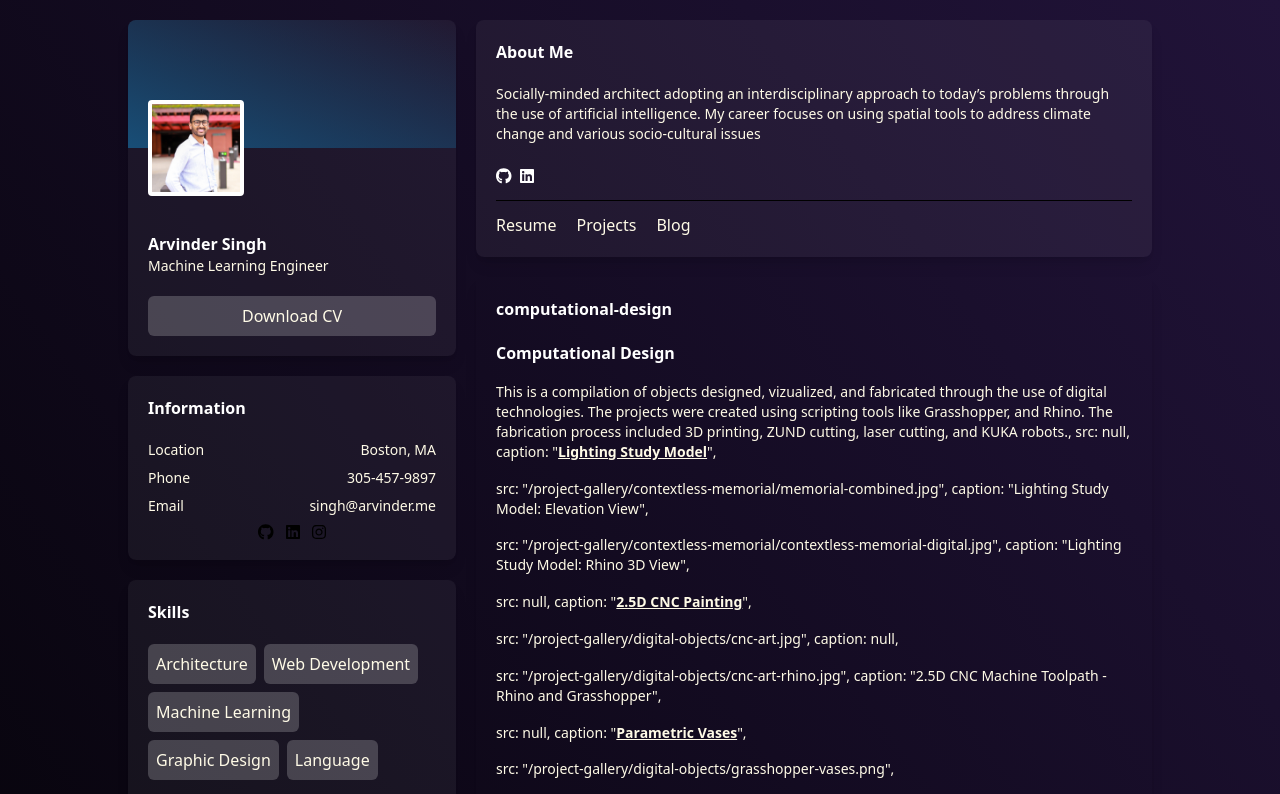
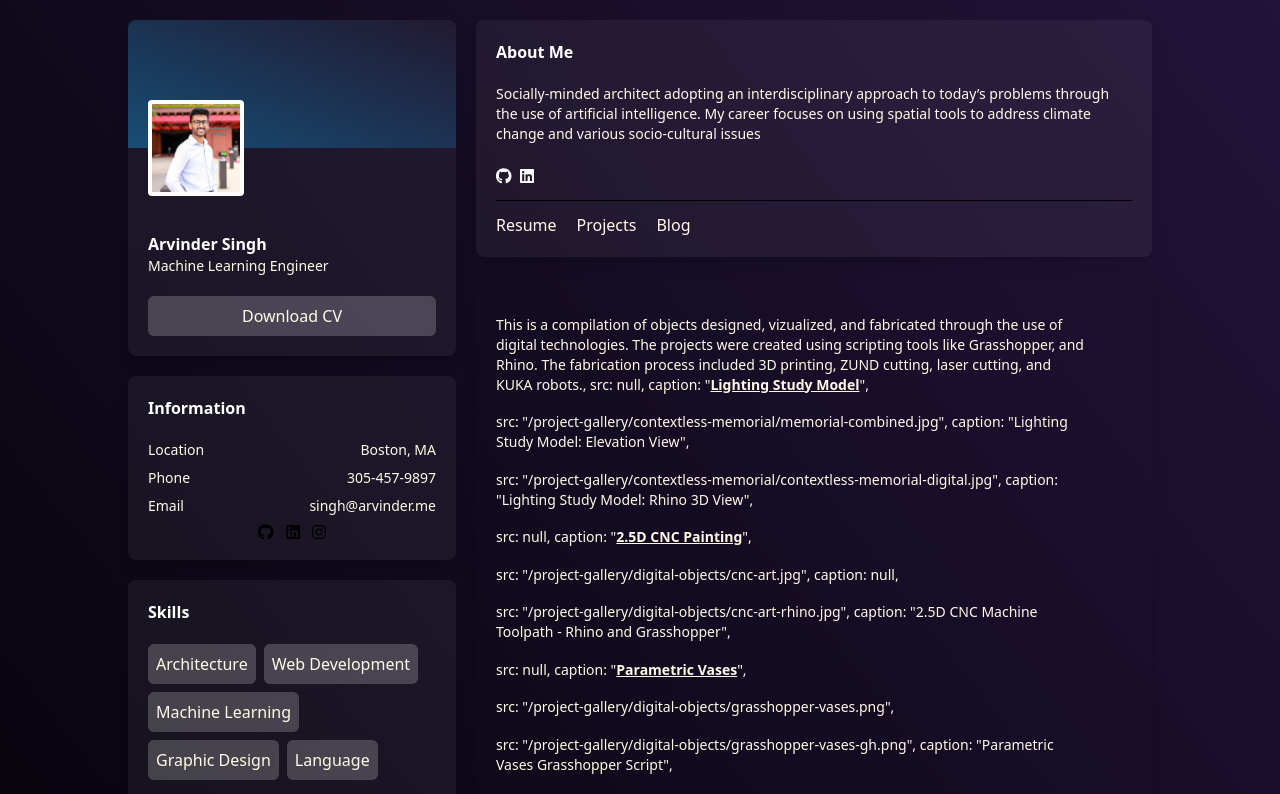
Before and after one commit to sardarchitect/portfolio_23, a Next.js app: page /projects/computational-design in a window 1280 px wide. Shown: the top 794 px of the page. Built offline with nearby package versions, Linux system fonts and the light colour scheme.

Commit message:
Add markdown UI for Project and Blog post

```diff
--- a/src/components/post/PostPageTemplate.tsx
+++ b/src/components/post/PostPageTemplate.tsx
@@ -6,9 +6,7 @@ export default function PostPageTemplate(props){
     const post = getPostContent(props.folder, slug)
     return (
         <div className="shadow-lg p-5 rounded-lg bg-tab_1">
-            <h1 className="mb-5">{slug}</h1>
-            <h1>{post.data.title}</h1>
-            <article className='prose lg:prose-xl'>
+            <article className='prose prose-invert prose-img:rounded-xl'>
                 <Markdown>
                     {post.content}
                 </Markdown>
```
Also changed, not shown: src/content/projects/a-framework-for-frameworks.md (+4 -0 lines).
